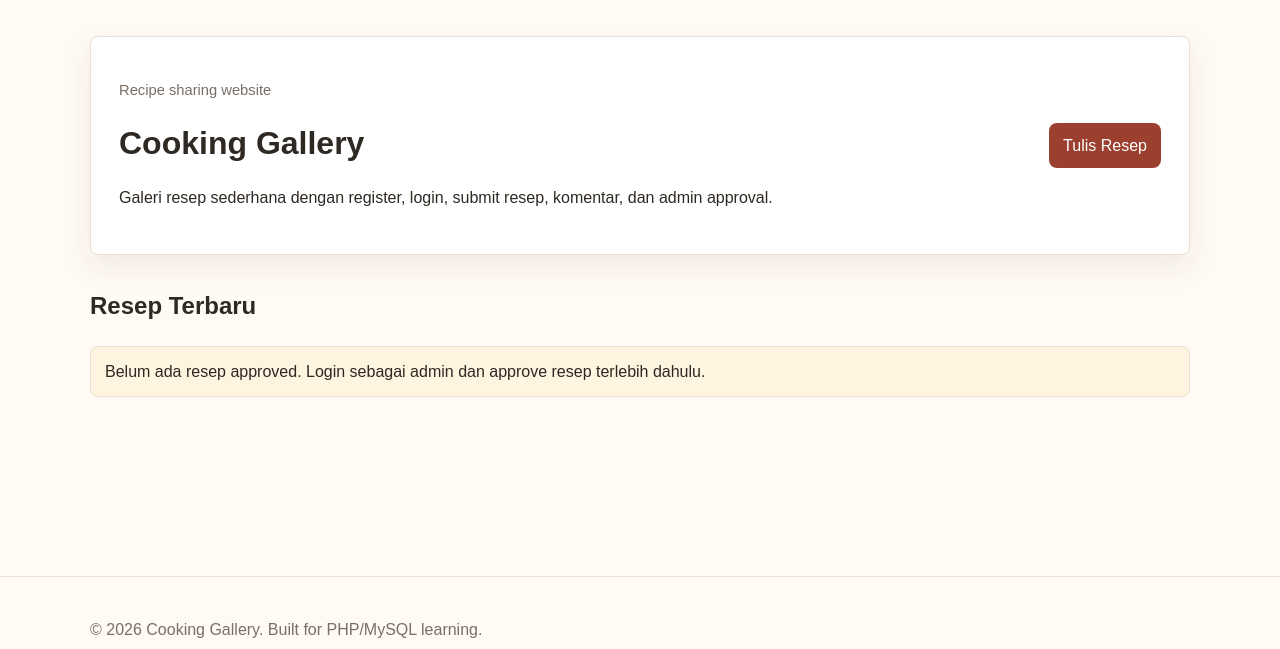
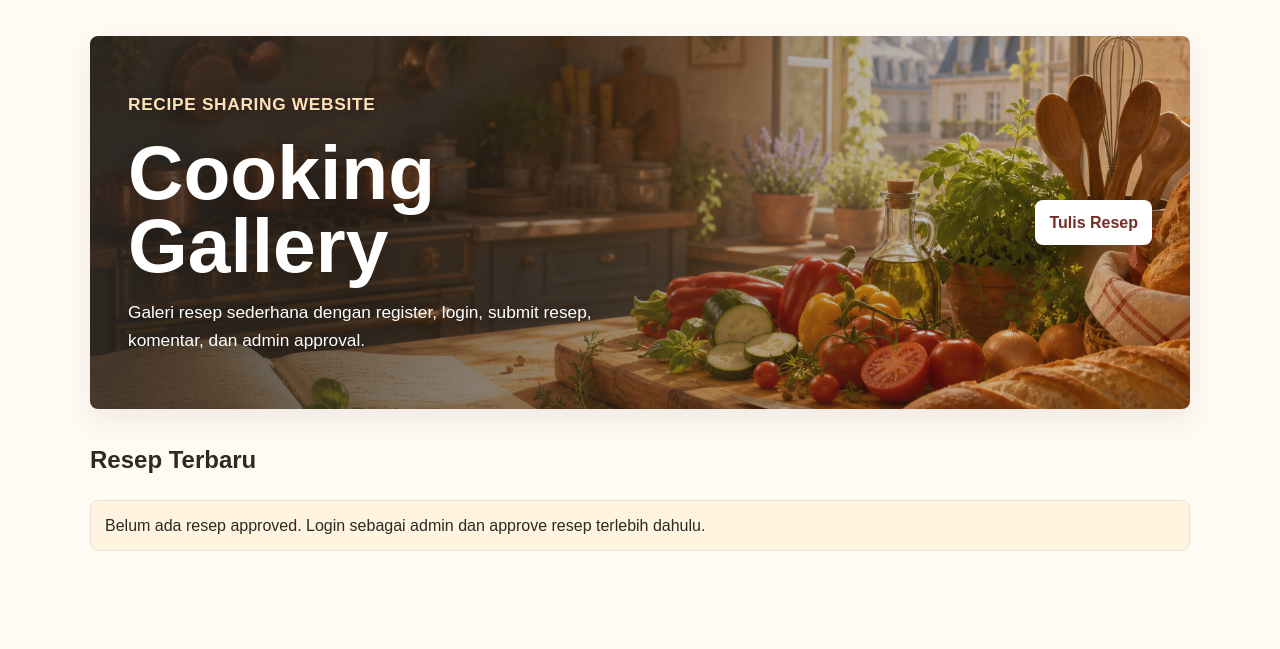
Before and after one commit to rvbd/software-engineer-crash-course-tutorial, a PHP site: page /crash-course/ in a window 1280 px wide. Shown: the part 72-721 px from the top of the page. Run offline with PHP 8.4, Linux system fonts and the light colour scheme; data that the repository does not hold is empty; some libraries are stand-ins or nearby versions.

Commit message:
Add the hero banner

```diff
--- a/cooking-gallery-site/assets/css/style.css
+++ b/cooking-gallery-site/assets/css/style.css
@@ -80,7 +80,56 @@ a:hover {
     padding: 36px 0 56px;
 }
 
-.hero,
+.hero {
+    position: relative;
+    isolation: isolate;
+    display: flex;
+    align-items: center;
+    justify-content: space-between;
+    gap: 24px;
+    min-height: 320px;
+    overflow: hidden;
+    background:
+        linear-gradient(90deg, rgba(47, 41, 36, 0.84), rgba(47, 41, 36, 0.46) 48%, rgba(47, 41, 36, 0.12)),
+        url("../images/hero-kitchen-banner.png") center / cover no-repeat;
+    border-radius: var(--radius);
+    box-shadow: var(--shadow-soft);
+    color: #ffffff;
+    padding: 38px;
+    margin-bottom: 32px;
+}
+
+.hero > div {
+    max-width: 570px;
+}
+
+.hero .eyebrow {
+    color: #ffe2b8;
+    font-weight: 700;
+    letter-spacing: 0.04em;
+    text-transform: uppercase;
+}
+
+.hero h2 {
+    font-size: clamp(2.25rem, 6vw, 4.8rem);
+    line-height: 0.95;
+    margin: 0 0 14px;
+    text-shadow: 0 4px 22px rgba(0, 0, 0, 0.32);
+}
+
+.hero p {
+    max-width: 540px;
+    font-size: 1.08rem;
+    text-shadow: 0 2px 12px rgba(0, 0, 0, 0.34);
+}
+
+.hero .button-primary {
+    background: #ffffff;
+    color: var(--color-primary-dark);
+    font-weight: 700;
+    box-shadow: 0 12px 28px rgba(0, 0, 0, 0.18);
+}
+
 .dashboard-header {
     display: flex;
     align-items: center;
@@ -94,7 +143,6 @@ a:hover {
     margin-bottom: 32px;
 }
 
-.hero h2,
 .dashboard-header h2 {
     font-size: 2rem;
     margin: 0 0 8px;
@@ -291,6 +339,15 @@ button.button-danger {
         flex-direction: column;
     }
 
+    .hero {
+        min-height: 420px;
+        justify-content: flex-end;
+        padding: 28px;
+        background:
+            linear-gradient(180deg, rgba(47, 41, 36, 0.14), rgba(47, 41, 36, 0.88)),
+            url("../images/hero-kitchen-banner.png") center / cover no-repeat;
+    }
+
     .recipe-grid,
     .form-grid,
     .category-row {
```
Also changed, not shown: cooking-gallery-site/assets/images/hero-kitchen-banner.png (added).
